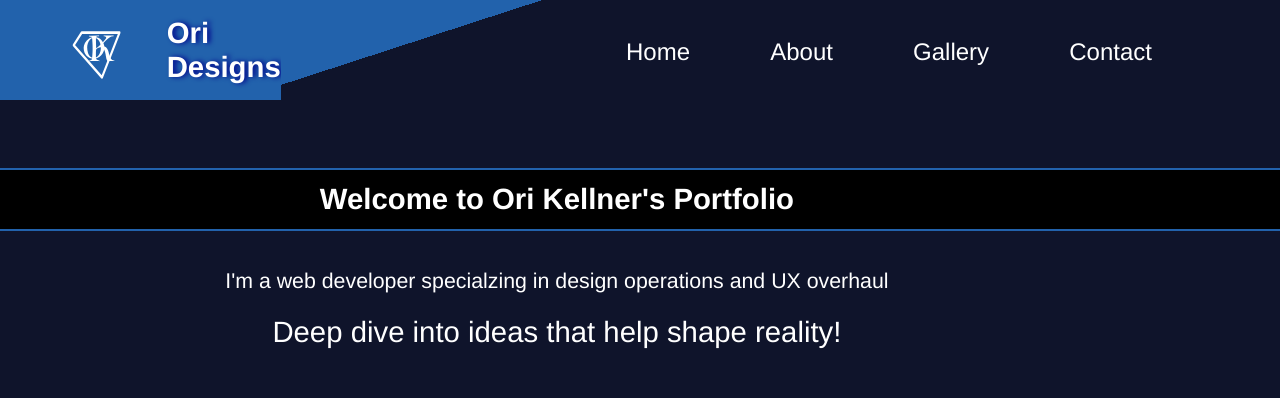
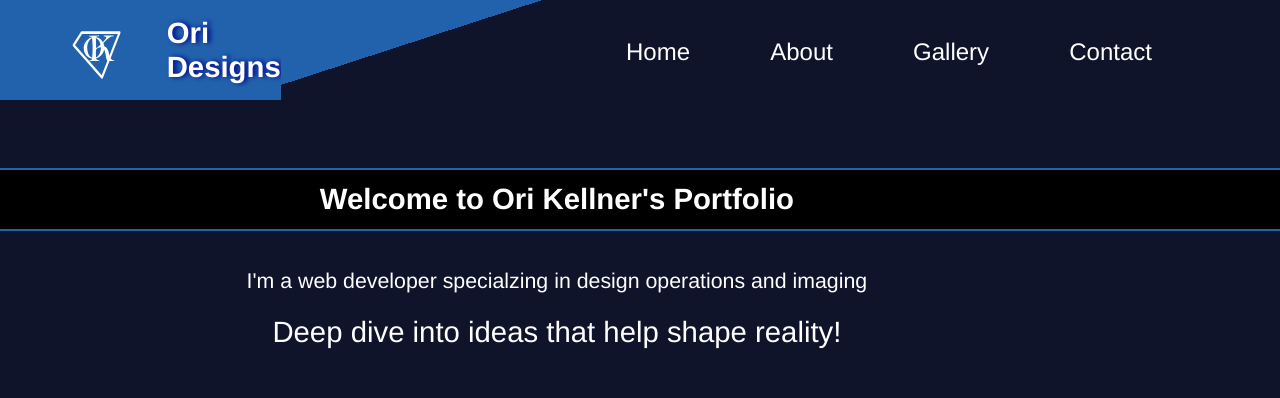
Before and after one commit to OriConceptDesgins/OriKellnerPortfolioPage, a plain HTML site: page Index.html in a window 1280 px wide. Shown: the top 398 px of the page. Drawn offline with Linux system fonts and the light colour scheme.

Commit message:
Changes, learn and embrace the pain

```diff
--- a/Index.html
+++ b/Index.html
@@ -27,7 +27,7 @@
         <div class="Welcome">
             <article>
                 <h1>Welcome to Ori Kellner's Portfolio</h1>
-                I'm a web developer specialzing in design operations and UX overhaul
+                I'm a web developer specialzing in design operations and imaging
                 <span>Deep dive into ideas that help shape reality!</span>
             </article>
             <h2>Skills:</h2>
```
